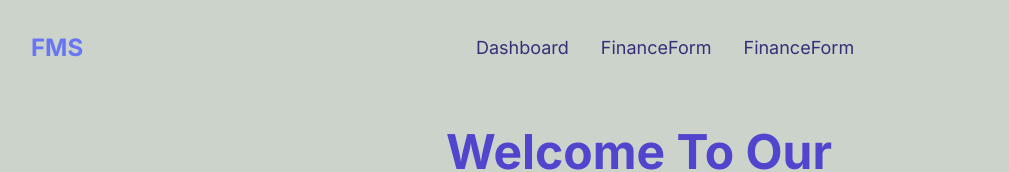
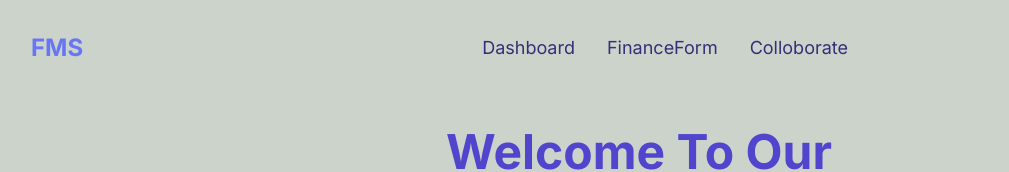
Before and after one commit to Arbab02/fms, a Next.js app: page / in a window 1280 px wide. Shown: the top 172 px of the page, without its empty margins (1-1010 px from the left). Built offline with nearby package versions, Linux system fonts and the light colour scheme.

Commit message:
Update Navbar.jsx

```diff
--- a/src/components/Navbar.jsx
+++ b/src/components/Navbar.jsx
@@ -45,7 +45,7 @@ const navRef = useRef(null);
             {/* <Link href="/" className="text-indigo-900 font-normal text-lg hover:text-pink-700">Home</Link> */}
             <Link href="/Dashboard" className="text-indigo-900 font-normal text-lg hover:text-pink-700">Dashboard</Link>
             <Link href="/FinanceForm" className="text-indigo-900 font-normal text-lg hover:text-pink-700">FinanceForm</Link>
-            <a href="/https://liveblocks-red.vercel.app/" target="_blank" className="text-indigo-900 font-normal text-lg hover:text-pink-700">FinanceForm</a>
+            <a href="/https://liveblocks-red.vercel.app/" target="_blank" className="text-indigo-900 font-normal text-lg hover:text-pink-700">Colloborate</a>
 
           </div>
 
@@ -67,6 +67,7 @@ const navRef = useRef(null);
         {/* <Link href="/" className="block px-4 py-2 text-gray-300  hover:text-indigo-300">Home</Link> */}
         <Link href="/FinanceForm" className="block px-4 py-2 text-gray-300  hover:text-indigo-300">FinanceForm</Link>
         <Link href="/Dashboard" className="block px-4 py-2 text-gray-300  hover:text-indigo-300">Dashboard</Link>
+        <a href="//https://liveblocks-red.vercel.app/" target="_blank" className="block px-4 py-2 text-gray-300  hover:text-indigo-300">Colloborate</a>
 
 
       </div>
```
